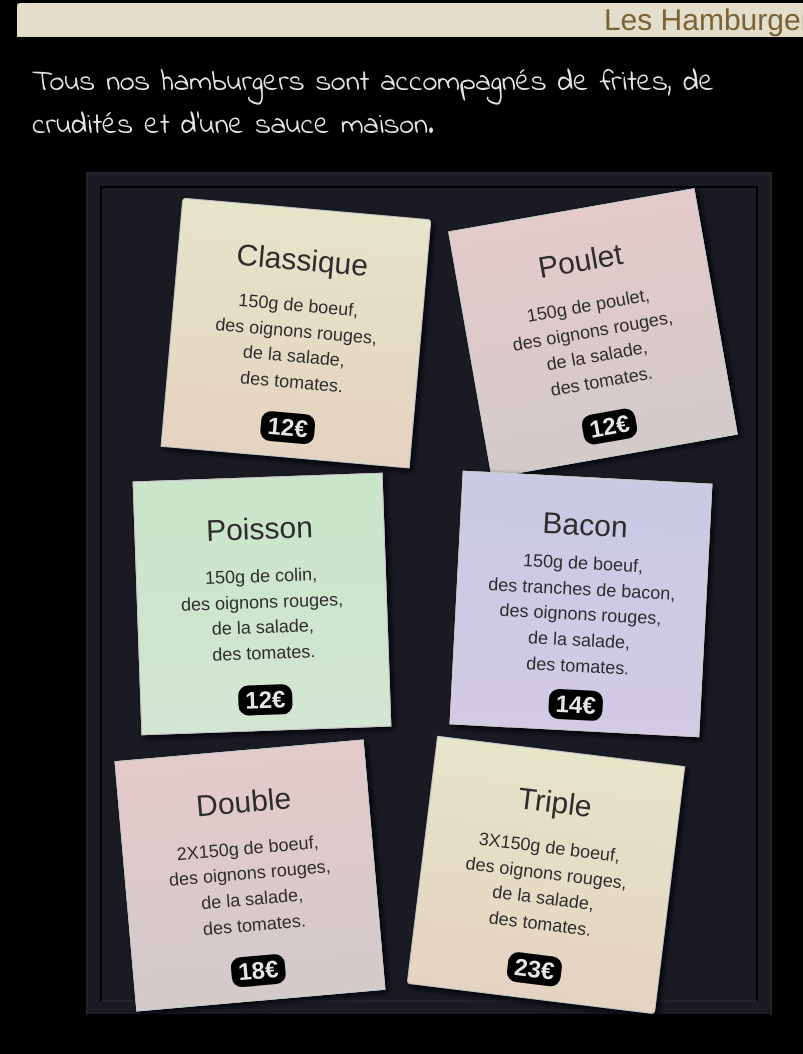
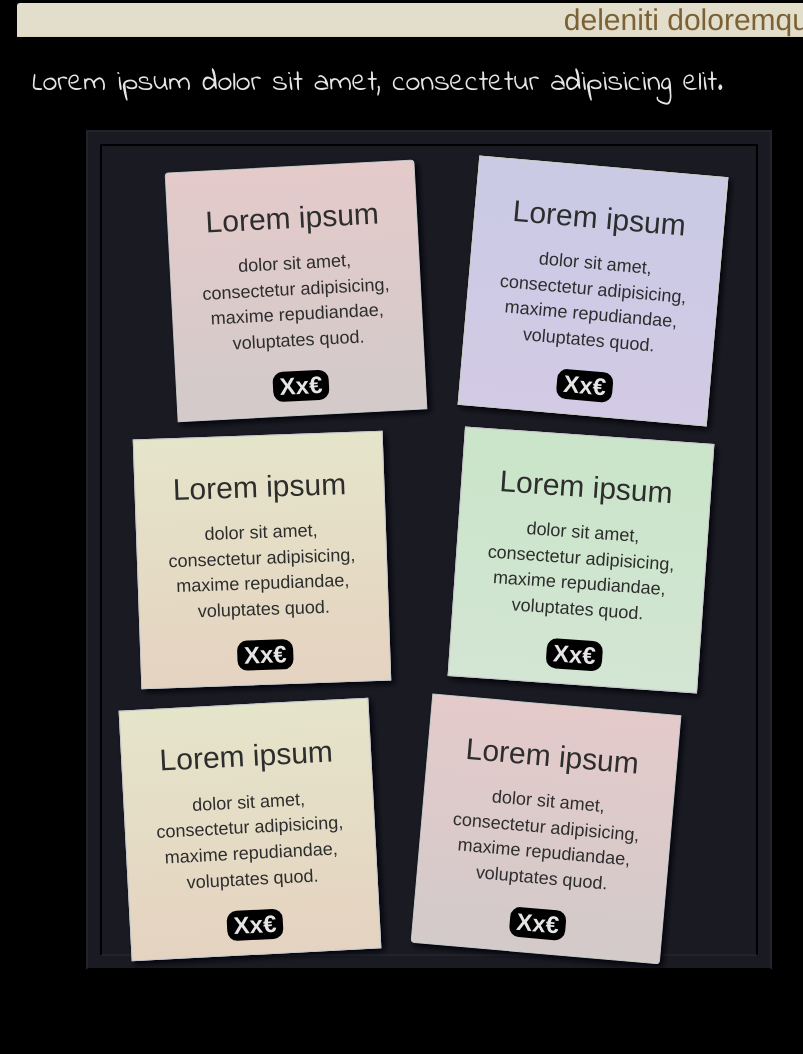
Before and after one commit to vanmaerckechri/restaurant-css-framework, a plain HTML site: page carte.html in a window 1280 px wide. Shown: the part 1258-2312 px from the top of the page, without its empty margins (211-1014 px from the left). After the commit the page ends 2278 px from the top, so only its background shows below. Drawn offline with Linux system fonts and the light colour scheme.

Commit message:
amelio visibilité fonts, ajoute section à la page carte, finitons horaires et adresses

```diff
--- a/assets/scss/_layout.scss
+++ b/assets/scss/_layout.scss
@@ -12,6 +12,10 @@
 	background-color: rgba(255, 255, 255, .1);
 	border-left: 1px solid white;
 	border-right: 1px solid white;
+}
+.text-right
+{
+	text-align: right;
 }
 #main
 {
@@ -104,7 +108,6 @@
 	{
 		padding-top: 0;
 		padding-bottom: 0;
-		text-align: right;
 	}
 	p.panel-body
 	{
@@ -114,7 +117,7 @@
 		font-size: 30px;
     	font-family: 'Indie Flower', cursive;
 	}
-	.hamburger
+	.plats
 	{
 		border-top: 2px solid $perspLum;
 		border-right: 2px solid $perspLum;
@@ -145,7 +148,26 @@
 				justify-content: space-around;
 				align-items: center;
 				box-shadow: 3px 3px 6px rgba(0, 0, 10, .9);
-				&:first-child
+				p
+				{
+					font-size: 18px;
+				}
+				h3
+				{
+					font-size: 30px;
+				}
+				.badge
+				{
+					font-size: 24px;
+					background-color: black;
+				}
+			}
+		}
+	}
+	.hamburger
+	{
+		li
+		{	&:first-child
 			{
 				@extend .postite1;
 				transform: rotate(5deg);
@@ -175,19 +197,40 @@
 				@extend .postite1;
 				transform: rotate(7deg);
 			}
-				p
+		}
+	}
+	.salades
 	{
-					font-size: 18px;
+		li
+		{	&:first-child
+			{
+				@extend .postite2;
+				transform: rotate(-3deg);
 			}
-				h3
+			&:nth-child(2)
 			{
-					font-size: 30px;
+				@extend .postite4;
+				transform: rotate(5deg);
 			}
-				.badge
+			&:nth-child(3)
 			{
-					font-size: 24px;
-					background-color: black;
+				@extend .postite1;
+				transform: rotate(-2deg);
 			}
+			&:nth-child(4)
+			{
+				@extend .postite3;
+				transform: rotate(4deg);
+			}
+			&:nth-child(5)
+			{
+				@extend .postite1;
+				transform: rotate(-3deg);
+			}
+			&:nth-child(6)
+			{
+				@extend .postite2;
+				transform: rotate(5deg);
 			}
 		}
 	}
@@ -253,14 +296,9 @@ body
 		h1
 		{
 			margin-top: 50px;
-			background-color: black;
 		}
 		.resto
 		{
-			h2, p
-			{
-				background-color: rgba(0, 0, 0, .7);
-			}
 			h2
 			{
 				margin: 25px 0;
@@ -270,6 +308,7 @@ body
 			.resto1, .resto2
 			{
 				@extend .textCouleurEtOmbres;
+				box-shadow:inset 0 0 0 211px rgba(0, 0, 0, .5);
 				font-size: 18px;
 				height: 422px;
 			}
--- a/assets/scss/_responsive.scss
+++ b/assets/scss/_responsive.scss
@@ -49,9 +49,16 @@
 }
 @media (max-width: 767px)
 {
-	h1, h2
+	h1, h2, p
 	{
 		text-align: center;
+	}
+	blockquote, .restaurants
+	{
+		p
+		{
+			text-align: left;
+		}
 	}
 	.navbar-inverse
 	{
--- a/assets/scss/_variables.scss
+++ b/assets/scss/_variables.scss
@@ -28,5 +28,5 @@ $perspLum: rgb(40, 40, 50);
 .textCouleurEtOmbres
 {
 	color: white;
-	text-shadow: 1px 1px 3px rgba(0, 0, 20, 1);
+	text-shadow: 0 0 1px black, 0 0 1px black, 0 0 1px black, 0 0 1px black, 0 0 1px black, 0 0 1px black;
 }
--- a/carte.html
+++ b/carte.html
@@ -47,7 +47,7 @@
                 <h2>Les Hamburgers</h2>
             </div>
             <p class="panel-body">Tous nos hamburgers sont accompagnés de frites, de crudités et d'une sauce maison.</p>
-            <div class="col-xs-12 col-md-10 col-md-offset-1 hamburger">
+            <div class="col-xs-12 col-md-10 col-md-offset-1 plats hamburger">
                 <ul class="list-group container-fluid">
                     <li class="list-group-item">
                         <h3>Classique</h3>
@@ -83,41 +83,41 @@
             </div>
         </section>
         <section class="panel panel-warning col-xs-12 col-md-10 col-md-offset-1 col-lg-8 col-lg-offset-2">
-            <div class="panel-heading">
-                <h2>Les Hamburgers</h2>
+            <div class="panel-heading text-right">
+                <h2>deleniti doloremque</h2>
             </div>
-            <p class="panel-body">Tous nos hamburgers sont accompagnés de frites, de crudités et d'une sauce maison.</p>
-            <div class="col-xs-12 col-md-10 col-md-offset-1 hamburger">
+            <p class="panel-body">Lorem ipsum dolor sit amet, consectetur adipisicing elit.</p>
+            <div class="col-xs-12 col-md-10 col-md-offset-1 plats salades">
                 <ul class="list-group container-fluid">
                     <li class="list-group-item">
-                        <h3>Classique</h3>
-                        <p>150g de boeuf, <br/>des oignons rouges, <br/>de la salade, <br/>des tomates.</p>
-                        <span class="badge badge-default badge-pill">12€</span>
+                        <h3>Lorem ipsum</h3>
+                        <p>dolor sit amet, <br/>consectetur adipisicing, <br/>maxime repudiandae, <br/>voluptates quod.</p>
+                        <span class="badge badge-default badge-pill">Xx€</span>
                     </li>
                     <li class="list-group-item">
-                        <h3>Poulet</h3>
-                        <p>150g de poulet, <br/>des oignons rouges, <br/>de la salade, <br/>des tomates.</p>
-                        <span class="badge badge-default badge-pill">12€</span>
+                        <h3>Lorem ipsum</h3>
+                        <p>dolor sit amet, <br/>consectetur adipisicing, <br/>maxime repudiandae, <br/>voluptates quod.</p>
+                        <span class="badge badge-default badge-pill">Xx€</span>
                     </li>
                     <li class="list-group-item">
-                        <h3>Poisson</h3>
-                        <p>150g de colin, <br/>des oignons rouges, <br/>de la salade, <br/>des tomates.</p>
-                        <span class="badge badge-default badge-pill">12€</span>
+                        <h3>Lorem ipsum</h3>
+                        <p>dolor sit amet, <br/>consectetur adipisicing, <br/>maxime repudiandae, <br/>voluptates quod.</p>
+                        <span class="badge badge-default badge-pill">Xx€</span>
+                    </li>
+                     <li class="list-group-item">
+                        <h3>Lorem ipsum</h3>
+                        <p>dolor sit amet, <br/>consectetur adipisicing, <br/>maxime repudiandae, <br/>voluptates quod.</p>
+                        <span class="badge badge-default badge-pill">Xx€</span>
                     </li>
                     <li class="list-group-item">
-                        <h3>Bacon</h3>
-                        <p>150g de boeuf, <br/>des tranches de bacon, <br/>des oignons rouges, <br/>de la salade, <br/>des tomates.</p>
-                        <span class="badge badge-default badge-pill">14€</span>
+                        <h3>Lorem ipsum</h3>
+                        <p>dolor sit amet, <br/>consectetur adipisicing, <br/>maxime repudiandae, <br/>voluptates quod.</p>
+                        <span class="badge badge-default badge-pill">Xx€</span>
                     </li>
                     <li class="list-group-item">
-                        <h3>Double</h3>
-                        <p>2X150g de boeuf, <br/>des oignons rouges, <br/>de la salade, <br/>des tomates.</p>
-                        <span class="badge badge-default badge-pill">18€</span>
-                    </li>
-                    <li class="list-group-item">
-                        <h3>Triple</h3>
-                        <p>3X150g de boeuf, <br/>des oignons rouges, <br/>de la salade, <br/>des tomates.</p>
-                        <span class="badge badge-default badge-pill">23€</span>
+                        <h3>Lorem ipsum</h3>
+                        <p>dolor sit amet, <br/>consectetur adipisicing, <br/>maxime repudiandae, <br/>voluptates quod.</p>
+                        <span class="badge badge-default badge-pill">Xx€</span>
                     </li>
                 </ul>
             </div>
```
Also changed, not shown: contact.html (+11 -11 lines), restaurants.html (+13 -7 lines), assets/css/style.css, 1 other file. Lines whose indentation alone changed are shown as unchanged.
